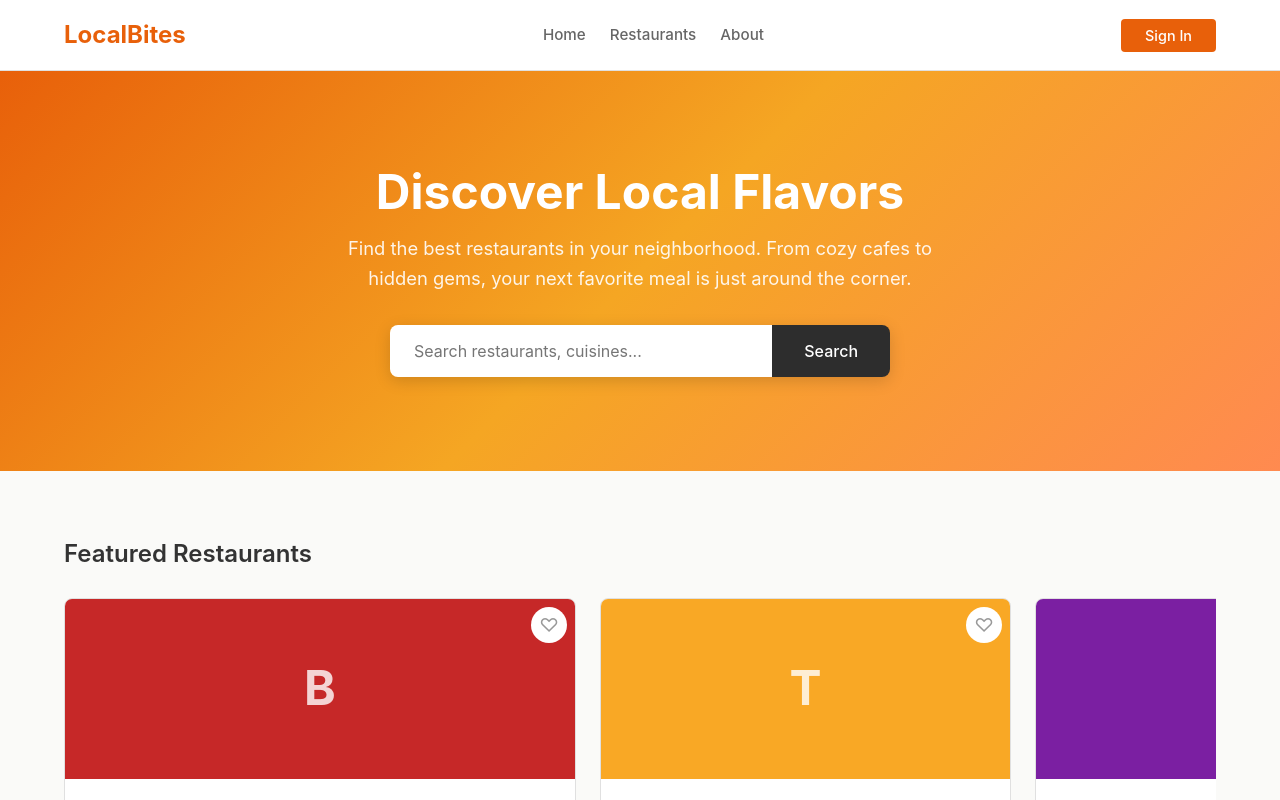
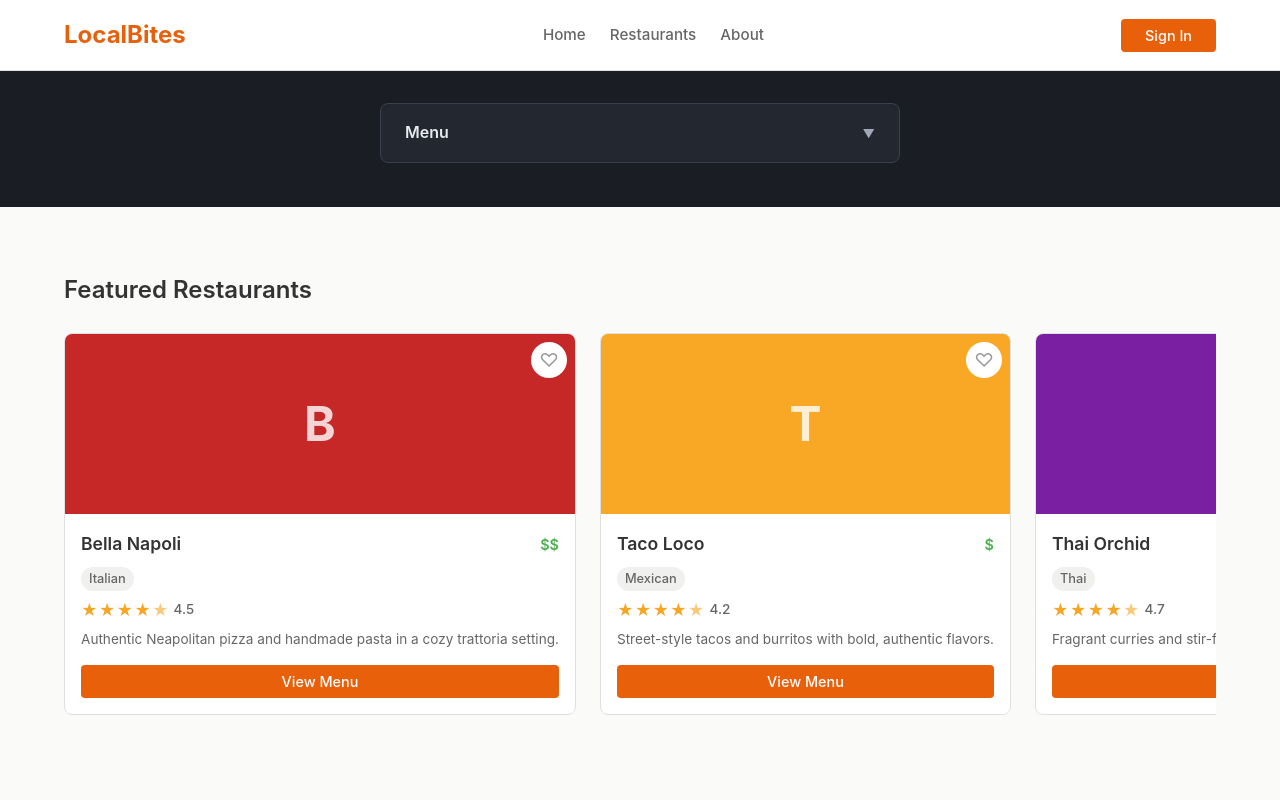
Before and after one commit to foux-test-org/localbites, a React (Vite) app: page / in a window 1280 px wide. Shown: the top 800 px of the page. Built offline with nearby package versions, Linux system fonts and the light colour scheme.

Commit message:
Replaces `Hero` with the new component design `FouxDropAccTest` in `Home.tsx`.

```diff
--- /dev/null
+++ b/src/components/FouxDropAccTest/AccordionMulti.tsx
@@ -0,0 +1,103 @@
+import React, { useId, useState } from 'react';
+import styles from './FouxDropAccTest.module.css';
+
+export interface AccordionSection {
+  title: string;
+  body: string;
+  cancelLabel?: string;
+  agreeLabel?: string;
+}
+
+interface AccordionMultiProps {
+  sections: AccordionSection[];
+  onToggle?: (index: number) => void;
+  onCancel?: () => void;
+  onAgree?: () => void;
+}
+
+export function AccordionMulti({
+  sections,
+  onToggle,
+  onCancel,
+  onAgree,
+}: AccordionMultiProps): React.ReactNode {
+  const baseId = useId();
+  const [open, setOpen] = useState<Set<number>>(new Set([1, 2]));
+
+  const toggle = (i: number) =>
+    setOpen((prev) => {
+      const next = new Set(prev);
+      if (next.has(i)) next.delete(i);
+      else next.add(i);
+      return next;
+    });
+
+  return (
+    <>
+      {sections.map((section, i) => {
+        const isActionSection = i === 2;
+        const isExpanded = open.has(i);
+        return (
+          <div key={`${section.title}-${i}`}>
+            <button
+              type="button"
+              id={`${baseId}-header-${i}`}
+              aria-expanded={isExpanded}
+              aria-controls={`${baseId}-body-${i}`}
+              onClick={() => {
+                toggle(i);
+                onToggle?.(i);
+              }}
+              className={styles.panelHeader}
+            >
+              <span className={styles.panelTitle}>{section.title}</span>
+              <span className={styles.chevron} aria-hidden="true">⌄</span>
+            </button>
+            <div
+              id={`${baseId}-body-${i}`}
+              role="region"
+              aria-labelledby={`${baseId}-header-${i}`}
+              className={`${styles.panelBody} ${isExpanded ? styles.isVisible : ''}`}
+            >
+              <p className={styles.bodyText}>{section.body}</p>
+              {isActionSection && (
+                <div className={styles.buttonRow}>
+                  <button
+                    type="button"
+                    aria-label={section.cancelLabel ?? 'Cancel'}
+                    className={styles.cancelBtn}
+                    onClick={() => {
+                      setOpen((prev) => {
+                        const next = new Set(prev);
+                        next.delete(i);
+                        return next;
+                      });
+                      onCancel?.();
+                    }}
+                  >
+                    {section.cancelLabel ?? 'CANCEL'}
+                  </button>
+                  <button
+                    type="button"
+                    aria-label={section.agreeLabel ?? 'Agree'}
+                    className={styles.agreeBtn}
+                    onClick={() => {
+                      setOpen((prev) => {
+                        const next = new Set(prev);
+                        next.delete(i);
+                        return next;
+                      });
+                      onAgree?.();
+                    }}
+                  >
+                    {section.agreeLabel ?? 'AGREE'}
+                  </button>
+                </div>
+              )}
+            </div>
+          </div>
+        );
+      })}
+    </>
+  );
+}
--- /dev/null
+++ b/src/components/FouxDropAccTest/FouxDropAccTest.module.css
@@ -0,0 +1,166 @@
+.container {
+  background: #1a1d23;
+  background-image: none;
+  padding: 32px 24px;
+  display: flex;
+  justify-content: center;
+  align-items: center;
+  text-align: center;
+}
+
+.inner {
+  max-width: 520px;
+  width: 100%;
+}
+
+.menuTrigger {
+  width: 100%;
+  display: flex;
+  align-items: center;
+  justify-content: space-between;
+  background: #23272f;
+  border: 1px solid #3a3f4b;
+  border-radius: 8px;
+  padding: 16px 24px;
+  cursor: pointer;
+  color: #e8eaf0;
+  font-size: 1rem;
+  font-weight: 600;
+  line-height: 1.6;
+  transition: background 0.2s ease;
+  margin-bottom: 12px;
+}
+
+.menuTrigger:hover, .menuTrigger:active {
+  background: #2c3140;
+}
+
+.menuLabel {
+  color: #e8eaf0;
+}
+
+.menuChevron {
+  color: #a0a8b8;
+  font-size: 0.75rem;
+  display: inline-block;
+  transform-origin: center;
+  transition: transform 0.2s ease;
+}
+
+.accordionGroup {
+  display: none;
+  background: #23272f;
+  border: 1px solid #3a3f4b;
+  border-radius: 8px;
+  overflow: hidden;
+  box-shadow: 0px 4px 16px rgba(0,0,0,0.35);
+  list-style-type: none;
+}
+
+.accordionGroup.isOpen {
+  display: block;
+}
+
+.panelHeader {
+  width: 100%;
+  display: flex;
+  align-items: center;
+  justify-content: space-between;
+  background: #23272f;
+  border: none;
+  border-bottom: 1px solid #3a3f4b;
+  padding: 16px 24px;
+  cursor: pointer;
+  text-align: left;
+  transition: background 0.15s ease;
+}
+
+.panelHeader:hover, .panelHeader:active {
+  background: #2c3140;
+}
+
+.panelTitle {
+  font-size: 1rem;
+  font-weight: 600;
+  line-height: 1.6;
+  color: #e8eaf0;
+}
+
+.chevron {
+  display: inline-block;
+  transform-origin: center;
+  transition: transform 0.2s ease;
+  color: #a0a8b8;
+  font-size: 1.1rem;
+  line-height: 1;
+}
+
+.panelHeader[aria-expanded="true"] .chevron {
+  transform: rotate(180deg);
+}
+
+.panelBody {
+  display: none;
+  background: #1e2128;
+  border-bottom: 1px solid #3a3f4b;
+}
+
+.panelBody.isVisible {
+  display: block;
+}
+
+.bodyText {
+  font-size: 0.95rem;
+  font-weight: 400;
+  line-height: 1.6;
+  color: #8a92a6;
+  padding: 16px 24px;
+}
+
+.buttonRow {
+  display: flex;
+  justify-content: flex-end;
+  align-items: center;
+  gap: 12px;
+  padding: 0 24px 16px 24px;
+}
+
+.cancelBtn {
+  background: transparent;
+  border: none;
+  border-radius: 9999px;
+  padding: 6px 12px;
+  font-size: 1rem;
+  font-weight: 600;
+  line-height: 1.6;
+  color: #4a9eff;
+  cursor: pointer;
+  letter-spacing: 0.05em;
+  transition: color 0.15s ease;
+}
+
+.cancelBtn:hover, .cancelBtn:active {
+  color: #7ab8ff;
+}
+
+.agreeBtn {
+  background: transparent;
+  border: none;
+  border-radius: 9999px;
+  padding: 6px 12px;
+  font-size: 1rem;
+  font-weight: 600;
+  line-height: 1.6;
+  color: #4a9eff;
+  cursor: pointer;
+  letter-spacing: 0.05em;
+  transition: color 0.15s ease;
+}
+
+.agreeBtn:hover, .agreeBtn:active {
+  color: #7ab8ff;
+}
+
+.panelBody:last-child {
+  border-bottom: none;
+}
--- /dev/null
+++ b/src/components/FouxDropAccTest/FouxDropAccTest.tsx
@@ -0,0 +1,77 @@
+import React, { useEffect, useRef, useState } from 'react';
+import styles from './FouxDropAccTest.module.css';
+import { AccordionMulti, AccordionSection } from './AccordionMulti';
+
+export interface FouxDropAccTestProps {
+  menuLabel: string;
+  sections: AccordionSection[];
+  onOpenChange?: (open: boolean) => void;
+  onCancel?: () => void;
+  onAgree?: () => void;
+}
+
+export function FouxDropAccTest({
+  menuLabel,
+  sections,
+  onOpenChange,
+  onCancel,
+  onAgree,
+}: FouxDropAccTestProps): React.ReactNode {
+  const [isOpen, setIsOpen] = useState(false);
+  const ref = useRef<HTMLDivElement>(null);
+
+  useEffect(() => {
+    if (!isOpen) return;
+    const onDown = (e: MouseEvent) => {
+      if (ref.current && !ref.current.contains(e.target as Node)) {
+        setIsOpen(false);
+        onOpenChange?.(false);
+      }
+    };
+    const onKey = (e: KeyboardEvent) => {
+      if (e.key === 'Escape') {
+        setIsOpen(false);
+        onOpenChange?.(false);
+      }
+    };
+    document.addEventListener('mousedown', onDown);
+    document.addEventListener('keydown', onKey);
+    return () => {
+      document.removeEventListener('mousedown', onDown);
+      document.removeEventListener('keydown', onKey);
+    };
+  }, [isOpen]);
+
+  return (
+    <section className={styles.container}>
+      <div ref={ref} className={styles.inner}>
+        <button
+          type="button"
+          aria-expanded={isOpen}
+          aria-haspopup="true"
+          aria-label="Toggle menu"
+          onClick={() => {
+            const next = !isOpen;
+            setIsOpen(next);
+            onOpenChange?.(next);
+          }}
+          className={styles.menuTrigger}
+        >
+          <span className={styles.menuLabel}>{menuLabel}</span>
+          <span className={styles.menuChevron} aria-hidden="true">▼</span>
+        </button>
+
+        <div
+          role="menu"
+          className={`${styles.accordionGroup} ${isOpen ? styles.isOpen : ''}`}
+        >
+          <AccordionMulti
+            sections={sections}
+            onCancel={onCancel}
+            onAgree={onAgree}
+          />
+        </div>
+      </div>
+    </section>
+  );
+}
--- a/src/pages/Home.tsx
+++ b/src/pages/Home.tsx
@@ -6,6 +6,7 @@ import { RestaurantCard } from '../components/RestaurantCard/RestaurantCard';
 import { CategoryTile } from '../components/CategoryTile/CategoryTile';
 import { Newsletter } from '../components/Newsletter/Newsletter';
 import styles from './Home.module.css';
+import { FouxDropAccTest } from "../components/FouxDropAccTest/FouxDropAccTest";
 
 interface HomeProps {
   isFavorite: (id: string) => boolean;
@@ -24,6 +25,14 @@ const categories = [
 ];
 
 export function Home({ isFavorite, onFavorite, onViewMenu, onToast }: HomeProps): React.ReactNode {
+    // FOUX_TODO: replace with real menu label
+    const fouxDropAccMenuLabel = 'Menu';
+    // FOUX_TODO: replace with real section data
+    const fouxDropAccSections = [
+      { title: 'Section 1', body: 'Lorem ipsum dolor sit amet, consectetur adipiscing elit.' },
+      { title: 'Section 2', body: 'Lorem ipsum dolor sit amet, consectetur adipiscing elit.' },
+      { title: 'Actions', body: 'Lorem ipsum dolor sit amet, consectetur adipiscing elit.', cancelLabel: 'CANCEL', agreeLabel: 'AGREE' },
+    ];
   const navigate = useNavigate();
   const featured = restaurants.slice(0, 5);
 
@@ -37,7 +46,12 @@ export function Home({ isFavorite, onFavorite, onViewMenu, onToast }: HomeProps)
 
   return (
     <div>
-      <Hero />
+      <FouxDropAccTest
+                  menuLabel={fouxDropAccMenuLabel}
+                  sections={fouxDropAccSections}
+                  onCancel={() => {} /* FOUX_TODO: wire cancel action */}
+                  onAgree={() => {} /* FOUX_TODO: wire agree action */}
+                />
 
       <section className={styles.section}>
         <div className={styles.container}>
```
